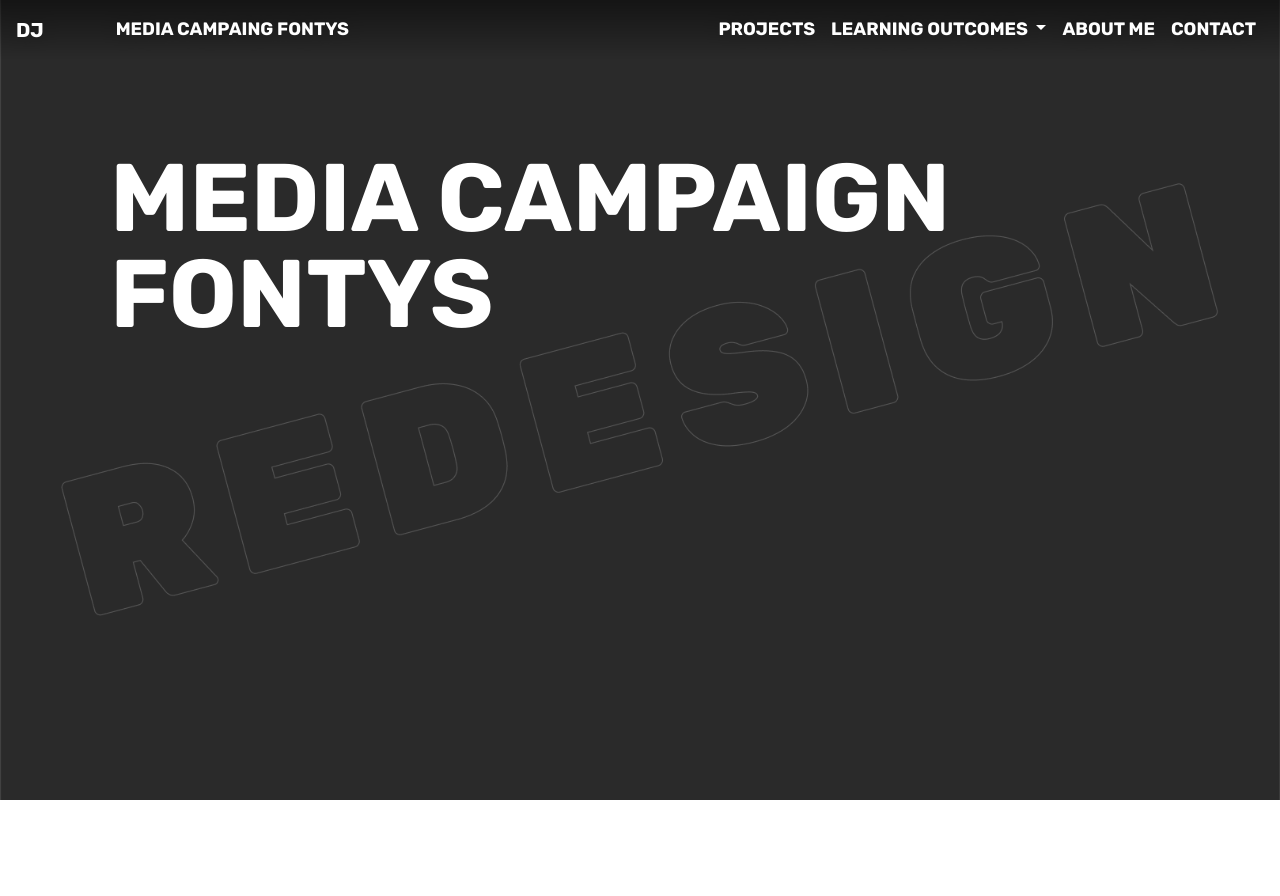
After one commit to Devannn/Portfolio-Semester-2, a PHP site: page /projects/project2.php in a window 1280 px wide. The commit adds this page. Run offline with PHP 8.4, Linux system fonts and the light colour scheme.

Commit message:
alle projecten goed laten werken met goede benaming en achtergronden

```diff
--- a/css/style.css
+++ b/css/style.css
@@ -173,11 +173,11 @@ h5 {
 }
 
 .card-3 {
-  background-image: url("../img/projects/mediacampaign/fontys.jpg");
+  background-image: url("../img/projects/fontys-easter-egg/homepage-picture.png");
 }
 
 .card-4 {
-  background-image: url("../img/projects/mediacampaign/fontys.jpg");
+  background-image: url("../img/projects/vibevault/figma.png");
 }
 
 .card-5 {
@@ -200,7 +200,7 @@ h5 {
 /* Project 2 */
 
 .project-2-header {
-  background-image: url("../img/projects/vibevault/vibevault.png");
+  background-image: url("../img/backgrounds/redesign.png");
   background-position: center;
   background-size: cover;
   height: 100vh;
@@ -211,7 +211,7 @@ h5 {
 /* Project 3 */
 
 .project-3-header {
-  background-image: url("../img/projects/vibevault/vibevault.png");
+  background-image: url("../img/backgrounds/easteregg.png");
   background-position: center;
   background-size: cover;
   height: 100vh;
@@ -219,10 +219,10 @@ h5 {
 
 /* Project 3 */
 
-/* Project 3 */
+/* Project 4 */
 
 .project-4-header {
-  background-image: url("../img/projects/vibevault/vibevault.png");
+  background-image: url("../img/backgrounds/projectx.png");
   background-position: center;
   background-size: cover;
   height: 100vh;
@@ -233,7 +233,7 @@ h5 {
 /* Project 5 */
 
 .project-5-header {
-  background-image: url("../img/projects/portfolio/portfolio.png");
+  background-image: url("../img/ba/portfolio/portfolio.png");
   background-position: center;
   background-size: cover;
   height: 100vh;
--- a/projects/project1.php
+++ b/projects/project1.php
@@ -58,7 +58,6 @@
     </div>
 
     <div class="outcome-body">
-        <!-- Stylescape -->
         <div class="container text-dark pt-4">
             <!-- Vooraf -->
             <div class="row">
@@ -344,7 +343,6 @@
             </div>
             <!-- Zelfreflectie -->
         </div>
-        <!-- Stylescape -->
         <div class="py-4"></div>
     </div>
     <script src="https://code.jquery.com/jquery-3.5.1.slim.min.js"></script>
--- /dev/null
+++ b/projects/project2.php
@@ -0,0 +1,71 @@
+<!DOCTYPE html>
+<html lang="en">
+
+<head>
+    <meta charset="UTF-8">
+    <meta name="viewport" content="width=device-width, initial-scale=1.0">
+    <title>Devan's Portfolio</title>
+
+    <!-- CSS & Boostrap -->
+    <link href="https://maxcdn.bootstrapcdn.com/bootstrap/4.5.2/css/bootstrap.min.css" rel="stylesheet">
+    <link rel="stylesheet" href="../css/style.css">
+
+    <!-- Rubik Font -->
+    <link rel="stylesheet" href="https://fonts.googleapis.com/css2?family=Rubik:wght@400;500;600;700&display=swap">
+</head>
+
+<body>
+    <nav class="navbar navbar-expand-lg navbar-dark bg-transparent text-uppercase font-weight-bold fixed-top">
+        <a class="navbar-brand text-white" href="../homepage.php">DJ</a>
+        <button class="navbar-toggler" type="button" data-toggle="collapse" data-target="#navbarSupportedContent" aria-controls="navbarSupportedContent" aria-expanded="false" aria-label="Toggle navigation">
+            <span class="navbar-toggler-icon"></span>
+        </button>
+
+        <div class="collapse navbar-collapse" id="navbarSupportedContent">
+            <ul class="navbar-nav">
+                <li class="nav-item ml-5">
+                    <a class="nav-link text-white" href="" id="projectLink">Media Campaing Fontys</a>
+                </li>
+            </ul>
+            <ul class="navbar-nav ml-auto">
+                <li class="nav-item">
+                    <a class="nav-link text-white" href="../projects.php">Projects</a>
+                </li>
+                <li class="nav-item dropdown">
+                    <a class="nav-link dropdown-toggle text-white" href="#" id="navbarDropdown" role="button" data-toggle="dropdown" aria-haspopup="true" aria-expanded="false">
+                        Learning Outcomes
+                    </a>
+                    <div class="dropdown-menu text-uppercase" aria-labelledby="navbarDropdown">
+                        <a class="dropdown-item text-uppercase" href="../outcomes/outcome1.php">Interactive Media Products</a>
+                        <a class="dropdown-item text-uppercase" href="../outcomes/outcome2.php">Development And Version Control</a>
+                        <a class="dropdown-item text-uppercase" href="../outcomes/outcome3.php">Iterative Design</a>
+                        <a class="dropdown-item text-uppercase" href="../outcomes/outcome4.php">Professional Standard</a>
+                        <a class="dropdown-item text-uppercase" href="../outcomes/outcome5.php">Personal Leadership</a>
+                    </div>
+                </li>
+                <li class="nav-item">
+                    <a class="nav-link text-white" href="../aboutme.php">About Me</a>
+                </li>
+                <li class="nav-item">
+                    <a class="nav-link text-white" href="../contact.php">Contact</a>
+                </li>
+            </ul>
+        </div>
+    </nav>
+
+    <div class="project-2-header">
+        <h1 class="outcome-header-text text-uppercase">Media Campaign <br> Fontys</h1>
+    </div>
+
+    <div class="outcome-body">
+        <div class="container text-dark pt-4">
+        </div>
+        <div class="py-4"></div>
+    </div>
+    <script src="https://code.jquery.com/jquery-3.5.1.slim.min.js"></script>
+    <script src="https://cdn.jsdelivr.net/npm/@popperjs/core@2.9.3/dist/umd/popper.min.js"></script>
+    <script src="https://maxcdn.bootstrapcdn.com/bootstrap/4.5.2/js/bootstrap.min.js"></script>
+    <script src="../js/main.js"></script>
+</body>
+
+</html>
--- a/projects/project5.php
+++ b/projects/project5.php
@@ -73,7 +73,6 @@
     </div>
 
     <div class="outcome-body">
-        <!-- Portofolio -->
         <div class="container text-dark pt-4">
             <!-- Vooraf -->
             <div class="row pt-4">
@@ -486,7 +485,7 @@
             <!-- Projecten -->
 
             <!-- Feedback - Projecten -->
-            <div class="row pt-4">
+            <!-- <div class="row pt-4">
                 <div class="col">
                     <h2>Feedback - Projecten<h2>
                 </div>
@@ -498,7 +497,7 @@
                 <div class="col">
                     <p class="text-justify">Lorem</p>
                 </div>
-            </div>
+            </div> -->
             <!-- Feedback - Projecten -->
 
             <!-- About Me -->
@@ -555,7 +554,6 @@
             </div>
             <!-- Conclusie -->
         </div>
-        <!-- Portofolio -->
         <div class="py-4"></div>
     </div>
     <script>
```
Also changed, not shown: projects.php (+4 -4 lines), projects/project3.php (added, +71 -0 lines), projects/project4.php (added, +71 -0 lines), img/backgrounds/contact.png (added), img/backgrounds/easteregg.png (added), img/backgrounds/projectx.png (added), img/projects/fontys-easter-egg/homepage-picture.png (added), 3 other files.
